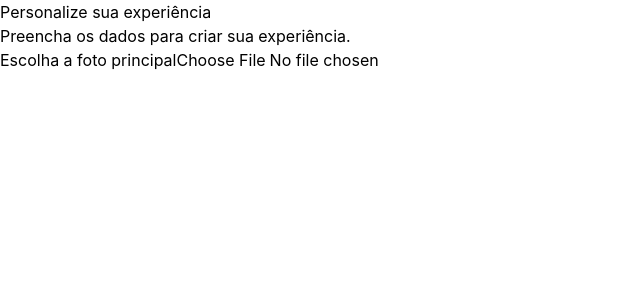
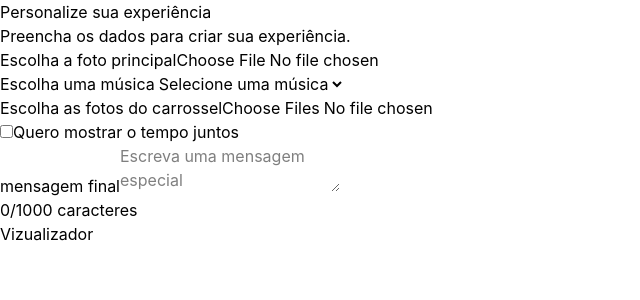
Before and after one commit to KASSIOCOSTA/Prototipo-meu-Tcc, a React (Vite) app: page / in a window 1280 px wide. Both pictures are taken after a click on the button "Testar tela do cliente". Shown: the top 300 px of the page, without its empty margins (0-640 px from the left). Built offline with nearby package versions, Linux system fonts and the light colour scheme.

Commit message:
Update Cliente.jsx

```diff
--- a/src/componentes/Cliente.jsx
+++ b/src/componentes/Cliente.jsx
@@ -2,15 +2,83 @@ import { useState } from "react"
 
 function Cliente() {
     const [fotoPrincipal, setFotoPrincipal] = useState(null)
+    const [musica, setMusica] = useState("")
+    const [fotosCarrossel, setFotosCarrossel] = useState([])
+    const [usarContador,setUsarContador]= useState(false)
+    const [dataInicio,setDataInicio] = useState('')
+    const [mensagem, setMensagem]= useState('')
+    const[visualizando,setVisualizando]=useState(false)
+//States ^
 
     const escolherFoto = (evento) => {
         setFotoPrincipal(evento.target.files[0])
     }
 
+    const escolherFotos = (evento) => {
+        const arquivos = Array.from(evento.target.files)
+
+        if (arquivos.length < 3) {
+            alert("Escolha no mínimo 3 fotos.")
+            return
+        }
+
+        if (arquivos.length > 10) {
+            alert("Escolha no máximo 10 fotos.")
+            return
+        }
+
+        setFotosCarrossel(arquivos)
+    }
+//Funções
+if (visualizando) {
+        return (
+            <div>
+                <h1>Pré-visualização</h1>
+
+                {fotoPrincipal && (
+                    <p>
+                        Foto principal: {fotoPrincipal.name}
+                    </p>
+                )}
+
+                <p>
+                    Música: {musica}
+                </p>
+
+                <p>
+                    Fotos do carrossel: {fotosCarrossel.length}
+                </p>
+
+                {usarContador && (
+                    <p>
+                        Data: {dataInicio}
+                    </p>
+                )}
+
+                <p>Mensagem:</p>
+
+                <p>
+                    {mensagem}
+                </p>
+
+                <button
+                    onClick={() => setVisualizando(false)}
+                >
+                    Voltar para editar
+                </button>
+            </div>
+        )
+    }
+
     return (
         <div>
             <h1>Personalize sua experiência</h1>
-            <p>Preencha os dados para criar sua experiência.</p>
+
+            <p>
+                Preencha os dados para criar sua experiência.
+            </p>
+
+            {/* FOTO PRINCIPAL */}
 
             <div>
                 <label htmlFor="fotoPrincipal">
@@ -25,10 +93,121 @@ function Cliente() {
                 />
 
                 {fotoPrincipal && (
-                    <p>Foto selecionada: {fotoPrincipal.name}</p>
+                    <p>
+                        Foto selecionada: {fotoPrincipal.name}
+                    </p>
                 )}
             </div>
+
+            {/* MÚSICA */}
+
+            <div>
+                <label htmlFor="musica">
+                    Escolha uma música
+                </label>
+
+                <select
+                    id="musica"
+                    value={musica}
+                    onChange={(evento) =>
+                        setMusica(evento.target.value)
+                    }
+                >
+                    <option value="">
+                        Selecione uma música
+                    </option>
+
+                    <option value="musica1">
+                        Música 1
+                    </option>
+
+                    <option value="musica2">
+                        Música 2
+                    </option>
+
+                    <option value="musica3">
+                        Música 3
+                    </option>
+                </select>
+
+                {musica && (
+                    <p>
+                        Música selecionada: {musica}
+                    </p>
+                )}
+            </div>
+
+            {/* CARROSSEL */}
+
+            <div>
+                <label htmlFor="fotosCarrossel">
+                    Escolha as fotos do carrossel
+                </label>
+
+                <input
+                    id="fotosCarrossel"
+                    type="file"
+                    accept="image/*"
+                    multiple
+                    onChange={escolherFotos}
+                />
+
+                {fotosCarrossel.length > 0 && (
+                    <p>
+                        {fotosCarrossel.length} fotos selecionadas
+                    </p>
+                )}
+            </div>
+            <div>
+                <label >
+                    <input type="checkbox"
+                    checked={usarContador}
+                    onChange={(evento)=>{
+                        setUsarContador(evento.target.checked)
+                    }} />
+                    Quero mostrar o tempo juntos
+                </label>
+                {usarContador&&(
+                    <div>
+                        <label htmlFor="dataInicio">
+                            Data de Início
+                        </label>
+                        <input
+                        type="date" id="dataInicio"
+                        value={dataInicio}
+                        onChange={(evento)=>{
+                            setDataInicio(evento.target.value)
+                        }} />
+
+                    </div>
+
+                )}
+
+            </div>
+
+            <div>
+                <label htmlFor="mensagem">
+                    mensagem final
+
+                </label>
+                <textarea
+                id="mensagem"
+                value={mensagem}
+                onChange={(evento)=>{
+                    setMensagem(evento.target.value)
+                }}
+                placeholder="Escreva uma mensagem especial"
+                min={50}
+                maxLength={1000}
+                ></textarea>
+                <p>{mensagem.length}/1000 caracteres</p>
+            </div>
+            <button
+            onClick={()=>setVisualizando(true)}>
+                Vizualizador
+            </button>
         </div>
+        //fim
     )
 }
 
```
